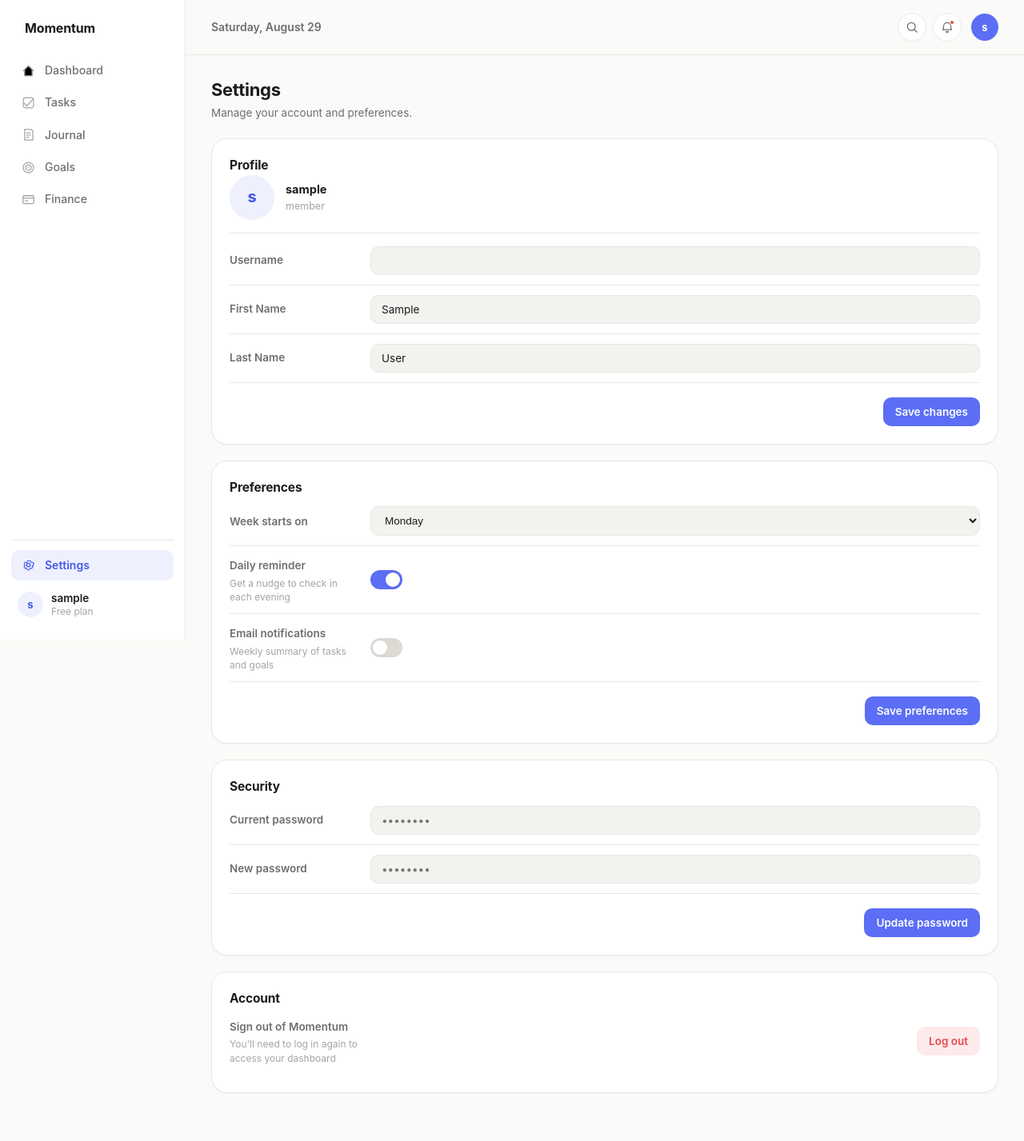
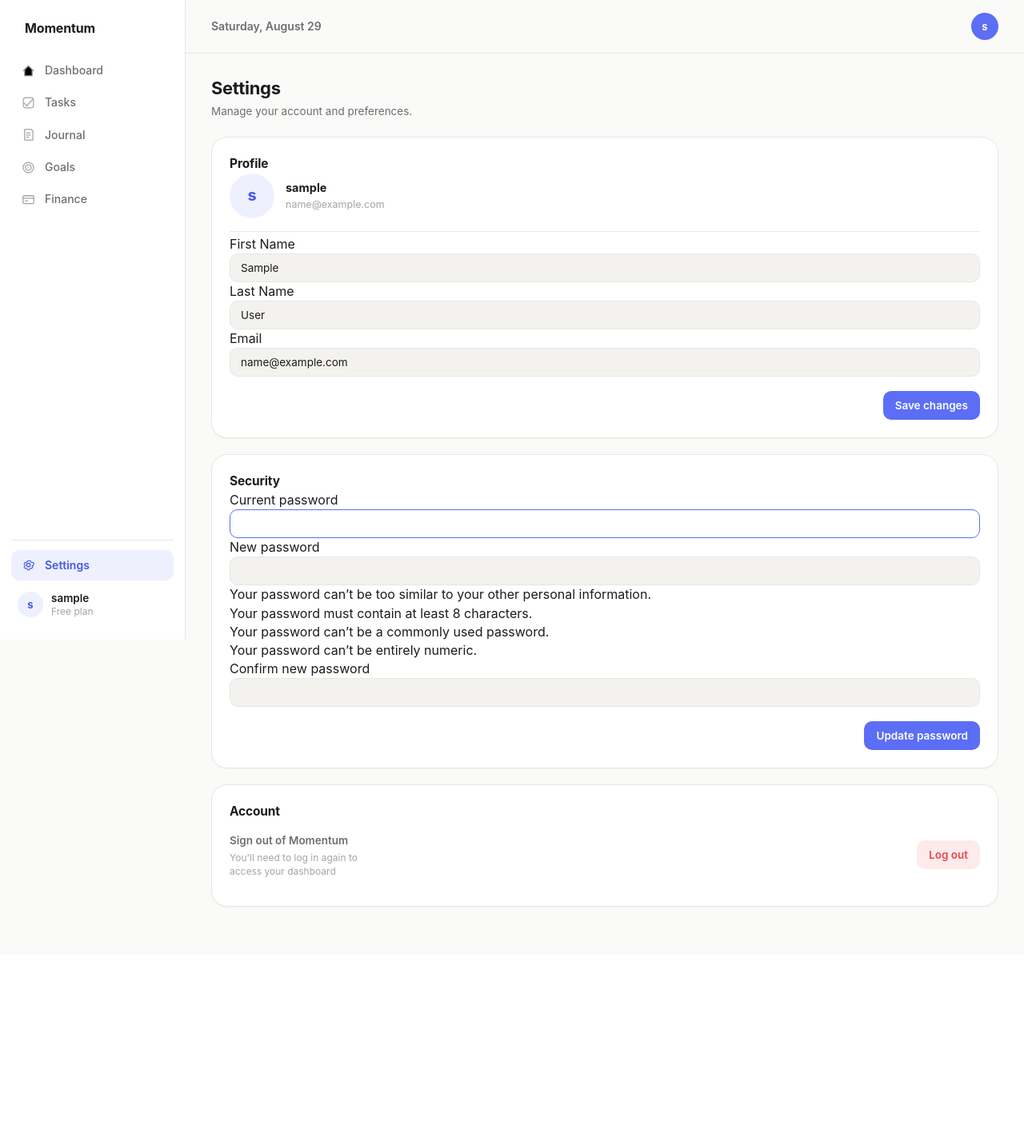
Before and after one commit to itsAmirSheibani/Momentum, a Django app: page /settings/ in a window 1280 px wide. Shown: the whole page at 80% size. After the commit the page ends 1135 px from the top, so only its background shows below. Run offline with Django 5.2, Linux system fonts and the light colour scheme; the visitor is signed in with stand-in values (Sample User, id 1).

Commit message:
fixed settings & dashboard

```diff
--- a/accounts/forms.py
+++ b/accounts/forms.py
@@ -7,8 +7,6 @@
     username = forms.CharField(
         label="", max_length=20, widget=forms.TextInput())
 
-    password1 = forms.CharField(label='', widget=forms.PasswordInput())
-
     class Meta:
         model = User
-        fields = ('username', 'password')
+        fields = ('username', 'password1', 'password2')
--- a/dashbord/forms.py
+++ b/dashbord/forms.py
@@ -1,4 +1,6 @@
 from django import forms
+from django.contrib.auth.forms import PasswordChangeForm, UserCreationForm
+from django.contrib.auth.models import User
 from .models import *
 
 
@@ -102,3 +104,22 @@
                 'placeholder': '0–100',
             }),
         }
+
+
+class ProfileForm(forms.ModelForm):
+    class Meta:
+        model = User
+        fields = ['first_name', 'last_name', 'email']
+        widgets = {
+            'first_name': forms.TextInput(attrs={'class': 'momentum-input'}),
+            'last_name': forms.TextInput(attrs={'class': 'momentum-input'}),
+            'email': forms.EmailInput(attrs={'class': 'momentum-input'}),
+        }
+
+
+
+class MomentumPasswordChangeForm(PasswordChangeForm):
+    def __init__(self, *args, **kwargs):
+        super().__init__(*args, **kwargs)
+        for field_name in self.fields:
+            self.fields[field_name].widget.attrs.update({'class': 'momentum-input'})
--- a/dashbord/views.py
+++ b/dashbord/views.py
@@ -3,7 +3,8 @@
 from django.urls import reverse
 from django.http import HttpResponse
 from django.utils import timezone
-from django.db.models import Sum
+from django.db.models import Sum, Avg
+from django.contrib import messages
 from .models import Task, Goal, MoodEntry, Reflection, Transaction
 from django.contrib.auth.forms import PasswordChangeForm
 from django.contrib.auth import update_session_auth_hash
@@ -291,6 +292,29 @@
 def dashboard(request):
     today = timezone.localdate()
 
+    # mood / energy
+    if request.method == "POST" and (
+        "mood" in request.POST or "energy" in request.POST
+    ):
+        mood = request.POST.get("mood")
+        energy = request.POST.get("energy")
+
+        entry, _created = MoodEntry.objects.get_or_create(
+            owner=request.user,
+            date=today,
+            defaults={
+                "mood": mood or MoodEntry.Mood.OKAY,
+                "energy": int(energy) if energy else 5,
+            },
+        )
+        if mood:
+            entry.mood = mood
+        if energy:
+            entry.energy = int(energy)
+        entry.save()
+
+        return redirect("dashbord:dashboard")
+
     # reflection
     if request.method == "POST":
         form = ReflectionForm(request.POST)
@@ -331,12 +355,16 @@
     expenses = month_transactions.filter(type="expense").aggregate(
         total=Sum("amount"))["total"] or 0
 
+    goals_progress = Goal.objects.filter(owner=request.user).aggregate(
+        avg=Avg("progress"))["avg"] or 0
+
     context = {
         "today": today,
         "tasks_today": tasks_today,
         "timed_tasks_today": tasks_today.exclude(due_time__isnull=True).order_by("due_time"),
         "tasks_today_count": tasks_today.count(),
         "today_mood": mood_entry.mood if mood_entry else None,
+        "today_mood_display": mood_entry.get_mood_display() if mood_entry else "",
         "today_energy": mood_entry.energy if mood_entry else None,
         "today_reflection": reflection,
         "stats": {
@@ -346,12 +374,10 @@
         "finance": {"income": income, "expenses": expenses, "balance": income - expenses},
         "transactions": month_transactions,
         "goals": Goal.objects.filter(owner=request.user)[:3],
+        "goals_progress": round(goals_progress),
         "today_reflections": today_reflections,
         "past_entries": past_entries,
         "form": form,
-        "goals": Goal.objects.filter(
-            owner=request.user,)
-
     }
     return render(request, "dashboard.html", context,)
 
@@ -449,10 +475,32 @@
 
 @login_required
 def settings(request):
-    """if request.method == "POST" and "current_password" in request.POST:
-        form = PasswordChangeForm(request.user, request.POST)
-        if form.is_valid():
-            user = form.save()
-            update_session_auth_hash(request, user),{"password_form": form}"""
+    if request.method == "POST":
+        if "profile_submit" in request.POST:
+            profile_form = ProfileForm(request.POST, instance=request.user)
+            password_form = MomentumPasswordChangeForm(request.user)
+            if profile_form.is_valid():
+                profile_form.save()
+                messages.success(request, "Profile updated.")
+                return redirect("dashbord:settings")
 
-    return render(request, "settings.html")
+        elif "preferences_submit" in request.POST:
+            profile_form = ProfileForm(instance=request.user)
+            password_form = MomentumPasswordChangeForm(request.user)
+
+        elif "password_submit" in request.POST:
+            profile_form = ProfileForm(instance=request.user)
+            password_form = MomentumPasswordChangeForm(request.user, request.POST)
+            if password_form.is_valid():
+                user = password_form.save()
+                update_session_auth_hash(request, user)
+                messages.success(request, "Password changed.")
+                return redirect("dashbord:settings")
+    else:
+        profile_form = ProfileForm(instance=request.user)
+        password_form = MomentumPasswordChangeForm(request.user)
+
+    return render(request, "settings.html", {
+        "profile_form": profile_form,
+        "password_form": password_form,
+    })
--- a/templates/settings.html
+++ b/templates/settings.html
@@ -75,7 +75,7 @@
     </nav>
 
     <div class="momentum-sidebar__bottom">
-      <a href="#" class="momentum-nav__link is-active" aria-current="page">
+      <a href="{% url 'dashbord:settings' %}" class="momentum-nav__link is-active" aria-current="page">
         <span class="momentum-nav__icon" aria-hidden="true">
           <svg viewBox="0 0 24 24" width="19" height="19"><circle cx="12" cy="12" r="2.8" stroke="currentColor" stroke-width="1.6" fill="none"/><path d="M19.4 13.6c.1-.5.1-1.1 0-1.6l1.6-1.3-1.6-2.7-2 .6c-.4-.4-.9-.7-1.4-.9l-.3-2H10.3l-.3 2c-.5.2-1 .5-1.4.9l-2-.6-1.6 2.7 1.6 1.3c-.1.5-.1 1.1 0 1.6l-1.6 1.3 1.6 2.7 2-.6c.4.4.9.7 1.4.9l.3 2h3.4l.3-2c.5-.2 1-.5 1.4-.9l2 .6 1.6-2.7-1.6-1.3Z" stroke="currentColor" stroke-width="1.3" fill="none" stroke-linejoin="round"/></svg>
         </span>
@@ -109,13 +109,6 @@
         </div>
       </div>
       <div class="momentum-topbar__right">
-        <button class="momentum-icon-btn" aria-label="Search">
-          <svg viewBox="0 0 24 24" width="18" height="18"><circle cx="11" cy="11" r="6.5" stroke="currentColor" stroke-width="1.7" fill="none"/><path d="M20 20L16 16" stroke="currentColor" stroke-width="1.7" stroke-linecap="round"/></svg>
-        </button>
-        <button class="momentum-icon-btn" aria-label="Notifications">
-          <svg viewBox="0 0 24 24" width="18" height="18"><path d="M6 10.5C6 7 8.7 4.5 12 4.5C15.3 4.5 18 7 18 10.5C18 15 19.5 16.2 19.5 16.2H4.5C4.5 16.2 6 15 6 10.5Z" stroke="currentColor" stroke-width="1.6" stroke-linejoin="round" fill="none"/><path d="M10 19.2C10.3 19.9 11.1 20.4 12 20.4C12.9 20.4 13.7 19.9 14 19.2" stroke="currentColor" stroke-width="1.6" stroke-linecap="round"/></svg>
-          <span class="momentum-icon-btn__dot" aria-hidden="true"></span>
-        </button>
         <a href="#" class="momentum-topbar__avatar" aria-label="Your profile">{{user.username.0}}</a>
       </div>
     </header>
@@ -128,6 +121,16 @@
         </div>
       </div>
 
+      {% if messages %}
+        <div class="momentum-messages" style="margin-bottom: 16px;">
+          {% for message in messages %}
+            <div class="momentum-alert momentum-alert--{{ message.tags }}">
+              {{ message }}
+            </div>
+          {% endfor %}
+        </div>
+      {% endif %}
+
       <div class="momentum-settings-grid">
 
         <!-- PROFILE -->
@@ -138,86 +141,98 @@
             <span class="momentum-settings-avatar" aria-hidden="true">{{user.username.0}}</span>
             <div>
               <p class="momentum-settings-avatar-row__name">{{user.username}}</p>
-              <p class="momentum-settings-avatar-row__email">member</p>
+              <p class="momentum-settings-avatar-row__email">{{user.email|default:"(no email)"}}</p>
             </div>
           </div>
 
-          <div class="momentum-form-row">
-            <label class="momentum-form-row__label" for="settingsUsername">Username</label>
-            <input type="text" id="settingsUsername" class="momentum-input" >
+          <form method="post" action="" class="momentum-form">
+            {% csrf_token %}
+            <input type="hidden" name="profile_submit" value="1">
+
+            {% if profile_form.non_field_errors %}
+              <div class="momentum-form__non-field-errors">{{ profile_form.non_field_errors }}</div>
+            {% endif %}
+
+            <div class="momentum-form__grid">
+              <div class="momentum-form__field">
+                <label for="{{ profile_form.first_name.id_for_label }}" class="momentum-form__label">First Name</label>
+                {{ profile_form.first_name }}
+                {% if profile_form.first_name.errors %}
+                  <ul class="momentum-form__errors">{% for error in profile_form.first_name.errors %}<li>{{ error }}</li>{% endfor %}</ul>
+                {% endif %}
               </div>
-          <div class="momentum-form-row">
-            <label class="momentum-form-row__label" for="settingsFirstName">First Name</label>
-            <input type="text" id="settingsFirstName" class="momentum-input" value="{{user.first_name}}">
+
+              <div class="momentum-form__field">
+                <label for="{{ profile_form.last_name.id_for_label }}" class="momentum-form__label">Last Name</label>
+                {{ profile_form.last_name }}
+                {% if profile_form.last_name.errors %}
+                  <ul class="momentum-form__errors">{% for error in profile_form.last_name.errors %}<li>{{ error }}</li>{% endfor %}</ul>
+                {% endif %}
               </div>
-          <div class="momentum-form-row">
-            <label class="momentum-form-row__label" for="settingsLastName">Last Name</label>
-            <input type="email" id="settingsEmail" class="momentum-input" value="{{user.last_name}}">
+
+              <div class="momentum-form__field momentum-form__field--full">
+                <label for="{{ profile_form.email.id_for_label }}" class="momentum-form__label">Email</label>
+                {{ profile_form.email }}
+                {% if profile_form.email.errors %}
+                  <ul class="momentum-form__errors">{% for error in profile_form.email.errors %}<li>{{ error }}</li>{% endfor %}</ul>
+                {% endif %}
+              </div>
             </div>
 
             <div class="momentum-settings-actions">
-            <button type="button" class="momentum-btn momentum-btn--primary">Save changes</button>
+              <button type="submit" class="momentum-btn momentum-btn--primary">Save changes</button>
             </div>
+          </form>
         </section>
 
         <!-- PREFERENCES -->
-        <section class="momentum-card" aria-labelledby="preferencesHeading">
-          <h2 class="momentum-card__title" id="preferencesHeading">Preferences</h2>
 
-          <div class="momentum-form-row">
-            <div>
-              <span class="momentum-form-row__label">Week starts on</span>
-            </div>
-            <select class="momentum-select" id="settingsWeekStart">
-              <option>Monday</option>
-              <option>Saturday</option>
-              <option>Sunday</option>
-            </select>
-          </div>
-
-          <div class="momentum-form-row">
-            <div>
-              <span class="momentum-form-row__label">Daily reminder</span>
-              <span class="momentum-form-row__hint">Get a nudge to check in each evening</span>
-            </div>
-            <label class="momentum-toggle">
-              <input type="checkbox" checked>
-              <span class="momentum-toggle__track"></span>
-            </label>
-          </div>
-
-          <div class="momentum-form-row">
-            <div>
-              <span class="momentum-form-row__label">Email notifications</span>
-              <span class="momentum-form-row__hint">Weekly summary of tasks and goals</span>
-            </div>
-            <label class="momentum-toggle">
-              <input type="checkbox">
-              <span class="momentum-toggle__track"></span>
-            </label>
-          </div>
-
-          <div class="momentum-settings-actions">
-            <button type="button" class="momentum-btn momentum-btn--primary">Save preferences</button>
-          </div>
-        </section>
 
         <!-- SECURITY -->
         <section class="momentum-card" aria-labelledby="securityHeading">
           <h2 class="momentum-card__title" id="securityHeading">Security</h2>
 
-          <div class="momentum-form-row">
-            <label class="momentum-form-row__label" for="settingsCurrentPassword">Current password</label>
-            <input type="password" id="settingsCurrentPassword" class="momentum-input" placeholder="••••••••">
+          <form method="post" action="" class="momentum-form">
+            {% csrf_token %}
+            <input type="hidden" name="password_submit" value="1">
+
+            {% if password_form.non_field_errors %}
+              <div class="momentum-form__non-field-errors">{{ password_form.non_field_errors }}</div>
+            {% endif %}
+
+            <div class="momentum-form__grid">
+              <div class="momentum-form__field momentum-form__field--full">
+                <label for="{{ password_form.old_password.id_for_label }}" class="momentum-form__label">Current password</label>
+                {{ password_form.old_password }}
+                {% if password_form.old_password.errors %}
+                  <ul class="momentum-form__errors">{% for error in password_form.old_password.errors %}<li>{{ error }}</li>{% endfor %}</ul>
+                {% endif %}
               </div>
-          <div class="momentum-form-row">
-            <label class="momentum-form-row__label" for="settingsNewPassword">New password</label>
-            <input type="password" id="settingsNewPassword" class="momentum-input" placeholder="••••••••">
+
+              <div class="momentum-form__field momentum-form__field--full">
+                <label for="{{ password_form.new_password1.id_for_label }}" class="momentum-form__label">New password</label>
+                {{ password_form.new_password1 }}
+                {% if password_form.new_password1.help_text %}
+                  <p class="momentum-form__help">{{ password_form.new_password1.help_text }}</p>
+                {% endif %}
+                {% if password_form.new_password1.errors %}
+                  <ul class="momentum-form__errors">{% for error in password_form.new_password1.errors %}<li>{{ error }}</li>{% endfor %}</ul>
+                {% endif %}
+              </div>
+
+              <div class="momentum-form__field momentum-form__field--full">
+                <label for="{{ password_form.new_password2.id_for_label }}" class="momentum-form__label">Confirm new password</label>
+                {{ password_form.new_password2 }}
+                {% if password_form.new_password2.errors %}
+                  <ul class="momentum-form__errors">{% for error in password_form.new_password2.errors %}<li>{{ error }}</li>{% endfor %}</ul>
+                {% endif %}
+              </div>
             </div>
 
             <div class="momentum-settings-actions">
-            <button type="button" class="momentum-btn momentum-btn--primary">Update password</button>
+              <button type="submit" class="momentum-btn momentum-btn--primary">Update password</button>
             </div>
+          </form>
         </section>
 
         <!-- ACCOUNT -->
@@ -229,8 +244,11 @@
               <span class="momentum-form-row__hint">You'll need to log in again to access your dashboard</span>
             </div>
             <div class="momentum-settings-actions" style="margin-top: 0;">
-              <a href="{% url 'accounts:logout' %}"><button type="submit" class="momentum-btn momentum-btn--danger">Log out</button>
-            </a></div>
+              <form method="post" action="{% url 'accounts:logout' %}">
+                {% csrf_token %}
+                <button type="submit" class="momentum-btn momentum-btn--danger">Log out</button>
+              </form>
+            </div>
           </div>
         </section>
 
```
Also changed, not shown: templates/dashboard.html (+29 -11 lines), templates/tasks.html (+3 -4 lines). Lines whose indentation alone changed are shown as unchanged.
